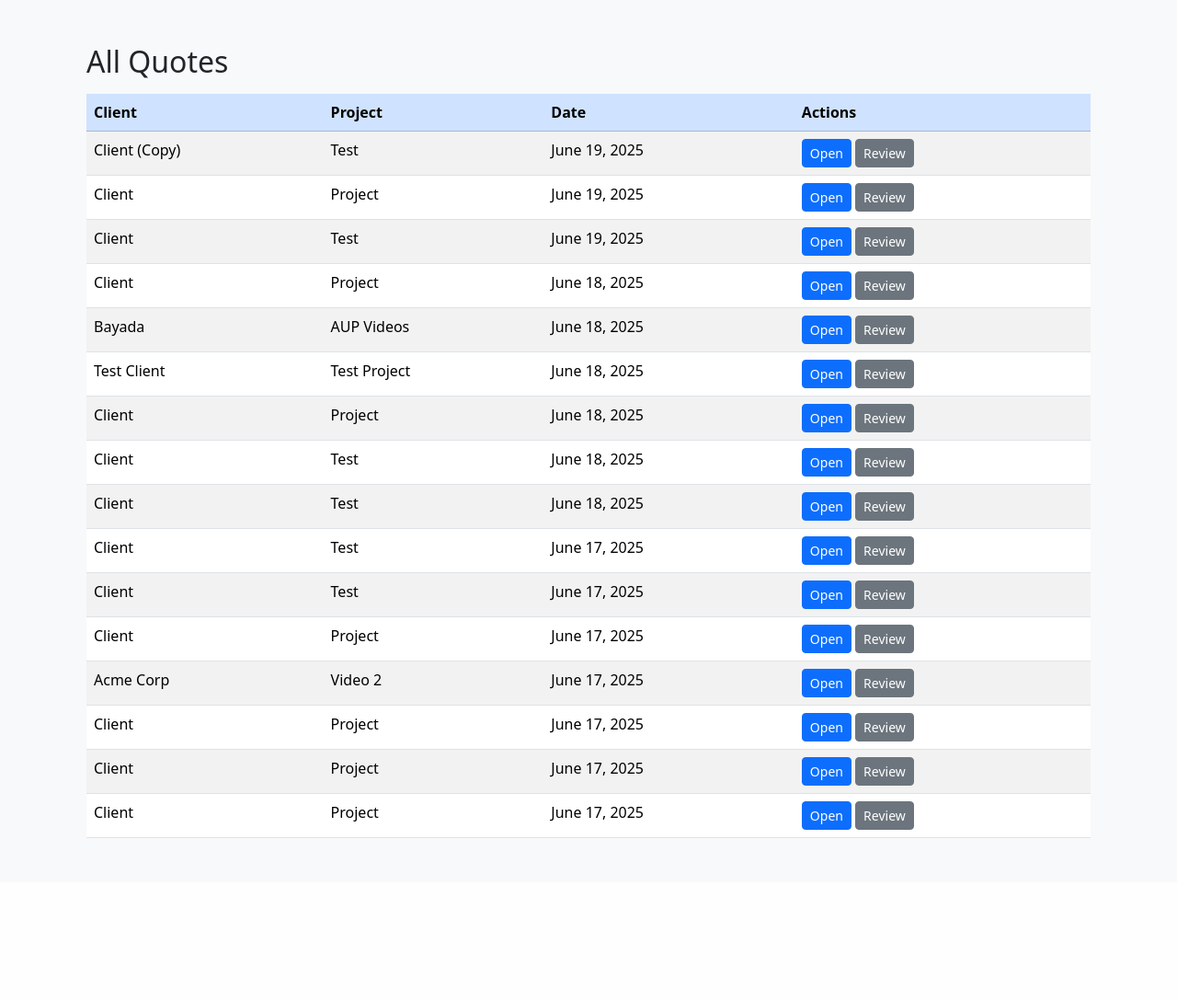
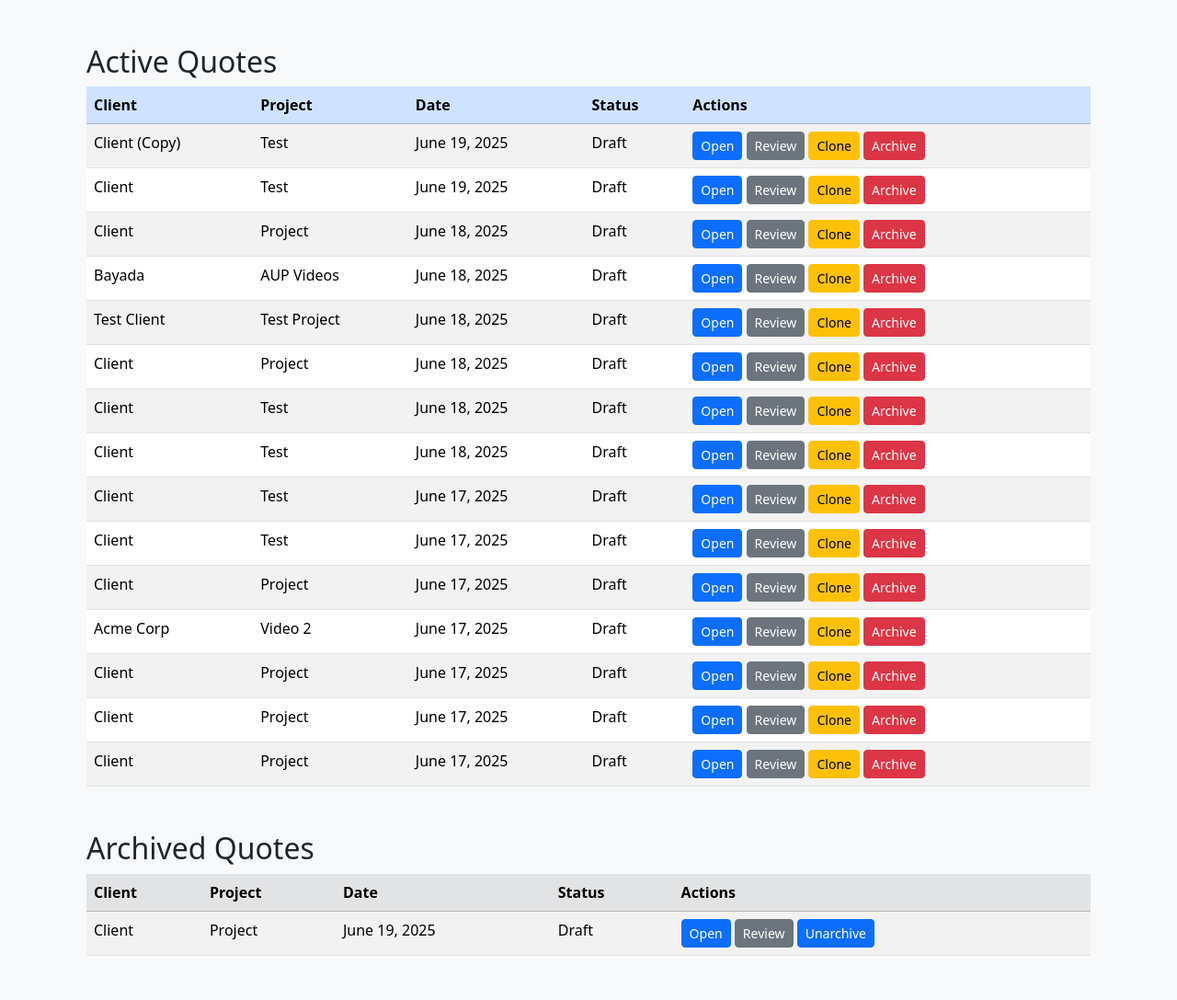
Before and after one commit to sbcybersolutions/sow-costing, a Django app: page /quotes/ in a window 1280 px wide. Shown: the part 56-1143 px from the top of the page at 92% size. Before the commit the page ends 967 px from the top, so only its background shows below. Run offline with Django 5.2, Linux system fonts and the light colour scheme; data comes from the database, SQL or seed files in the repository; both versions use the stored data as it was after the commit.

Commit message:
added clone and archive function for quotes

```diff
--- a/quotes/models/quote.py
+++ b/quotes/models/quote.py
@@ -2,9 +2,18 @@ from django.db import models
 from django.contrib.auth.models import User
 
 class Quote(models.Model):
+    STATUS_CHOICES = [
+        ('Draft', 'Draft'),
+        ('Sent', 'Sent'),
+        ('Accepted', 'Accepted'),
+        ('Rejected', 'Rejected'),
+    ]
+
     client_name = models.CharField(max_length=255)
     project_name = models.CharField(max_length=255)
     date = models.DateField()
+    status = models.CharField(max_length=20, choices=STATUS_CHOICES, default='Draft')  # ✅ new!
+    is_archived = models.BooleanField(default=False)  # ✅ new!
     created_by = models.ForeignKey(User, on_delete=models.SET_NULL, null=True, blank=True)
     created_at = models.DateTimeField(auto_now_add=True)
 
--- a/quotes/templates/quotes/quote_list.html
+++ b/quotes/templates/quotes/quote_list.html
@@ -4,13 +4,14 @@
 
 {% block content %}
 <div class="container my-4">
-  <h2>All Quotes</h2>
-  <table class="table table-striped mt-3">
+  <h2>Active Quotes</h2>
+  <table class="table table-striped">
     <thead class="table-primary">
       <tr>
         <th>Client</th>
         <th>Project</th>
         <th>Date</th>
+        <th>Status</th>
         <th>Actions</th>
       </tr>
     </thead>
@@ -20,15 +21,46 @@
         <td>{{ quote.client_name }}</td>
         <td>{{ quote.project_name }}</td>
         <td>{{ quote.date }}</td>
+        <td>{{ quote.status }}</td>
         <td>
           <a href="{% url 'resume_quote' quote.id %}" class="btn btn-sm btn-primary">Open</a>
           <a href="{% url 'review_specific_quote' quote.id %}" class="btn btn-sm btn-secondary">Review</a>
+          <a href="{% url 'clone_quote' quote.id %}" class="btn btn-sm btn-warning">Clone</a>
+          <a href="{% url 'toggle_archive' quote.id %}" class="btn btn-sm btn-danger">Archive</a>
         </td>
       </tr>
       {% empty %}
+      <tr><td colspan="5" class="text-center">No active quotes.</td></tr>
+      {% endfor %}
+    </tbody>
+  </table>
+
+  <h2 class="mt-5">Archived Quotes</h2>
+  <table class="table table-striped">
+    <thead class="table-secondary">
       <tr>
-        <td colspan="4" class="text-center">No quotes found.</td>
+        <th>Client</th>
+        <th>Project</th>
+        <th>Date</th>
+        <th>Status</th>
+        <th>Actions</th>
       </tr>
+    </thead>
+    <tbody>
+      {% for quote in archived %}
+      <tr>
+        <td>{{ quote.client_name }}</td>
+        <td>{{ quote.project_name }}</td>
+        <td>{{ quote.date }}</td>
+        <td>{{ quote.status }}</td>
+        <td>
+          <a href="{% url 'resume_quote' quote.id %}" class="btn btn-sm btn-primary">Open</a>
+          <a href="{% url 'review_specific_quote' quote.id %}" class="btn btn-sm btn-secondary">Review</a>
+          <a href="{% url 'toggle_archive' quote.id %}" class="btn btn-sm btn-success">Unarchive</a>
+        </td>
+      </tr>
+      {% empty %}
+      <tr><td colspan="5" class="text-center">No archived quotes.</td></tr>
       {% endfor %}
     </tbody>
   </table>
--- a/quotes/urls.py
+++ b/quotes/urls.py
@@ -14,4 +14,6 @@ urlpatterns = [
     path('quotes/', views.quote_list, name='quote_list'),
     path('quote/<int:quote_id>/resume/', views.resume_quote, name='resume_quote'),
     path('quote/<int:quote_id>/review/', views.review_specific_quote, name='review_specific_quote'),
+    path('quote/<int:quote_id>/clone/', views.clone_quote, name='clone_quote'),
+    path('quote/<int:quote_id>/archive/', views.toggle_archive, name='toggle_archive'),
 ]
--- a/quotes/views/quote_views.py
+++ b/quotes/views/quote_views.py
@@ -113,10 +113,10 @@ def quote_review(request):
 # Review old quotes
 
 def quote_list(request):
-    # If you have auth, filter by user:
-    # quotes = Quote.objects.filter(created_by=request.user)
-    quotes = Quote.objects.all().order_by('-created_at')
-    return render(request, 'quotes/quote_list.html', {'quotes': quotes})
+    quotes = Quote.objects.filter(is_archived=False).order_by('-created_at')
+    archived = Quote.objects.filter(is_archived=True).order_by('-created_at')
+    return render(request, 'quotes/quote_list.html', {'quotes': quotes, 'archived': archived})
+
 
 def resume_quote(request, quote_id):
     # ✅ Set this quote as active
```
Also changed, not shown: quotes/views/__init__.py (+10 -4 lines), quotes/views/asset_views.py (+60 -0 lines), db.sqlite3, quotes/migrations/0009_quote_is_archived_quote_status.py (added).
